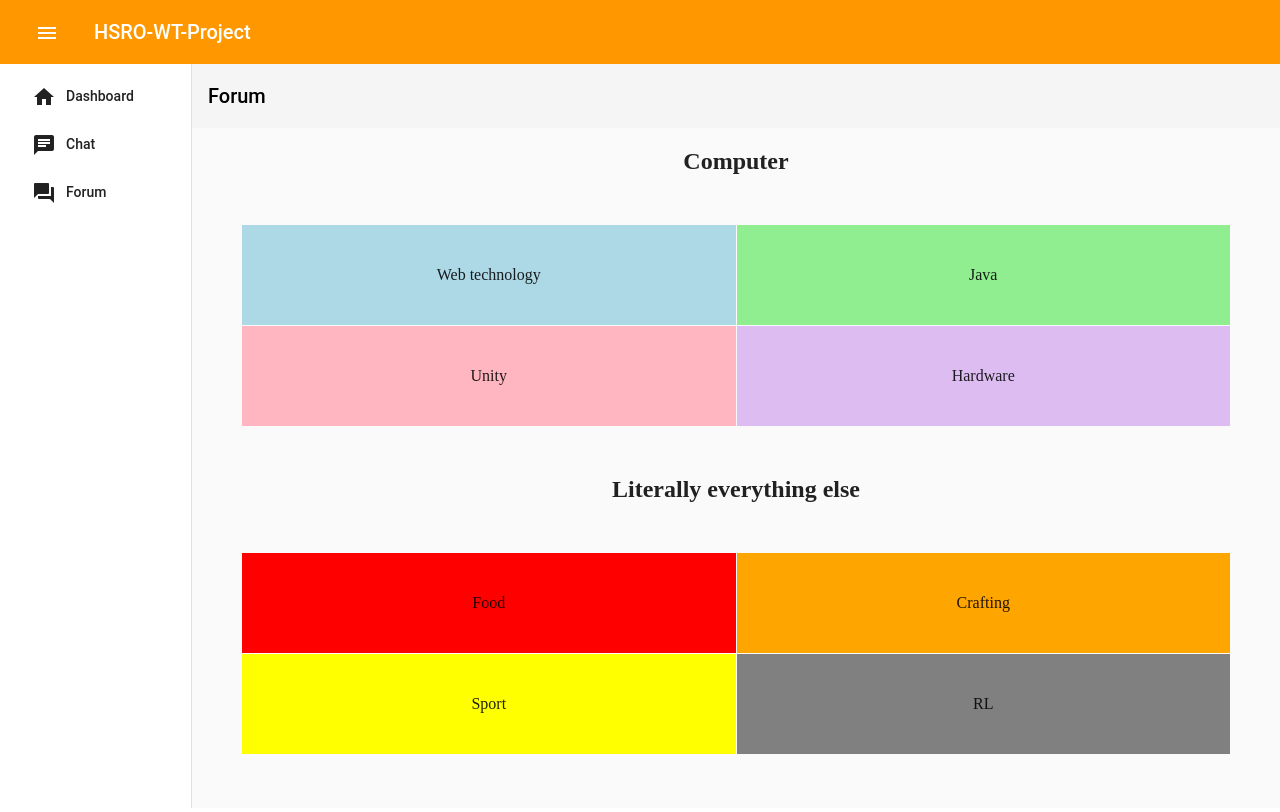
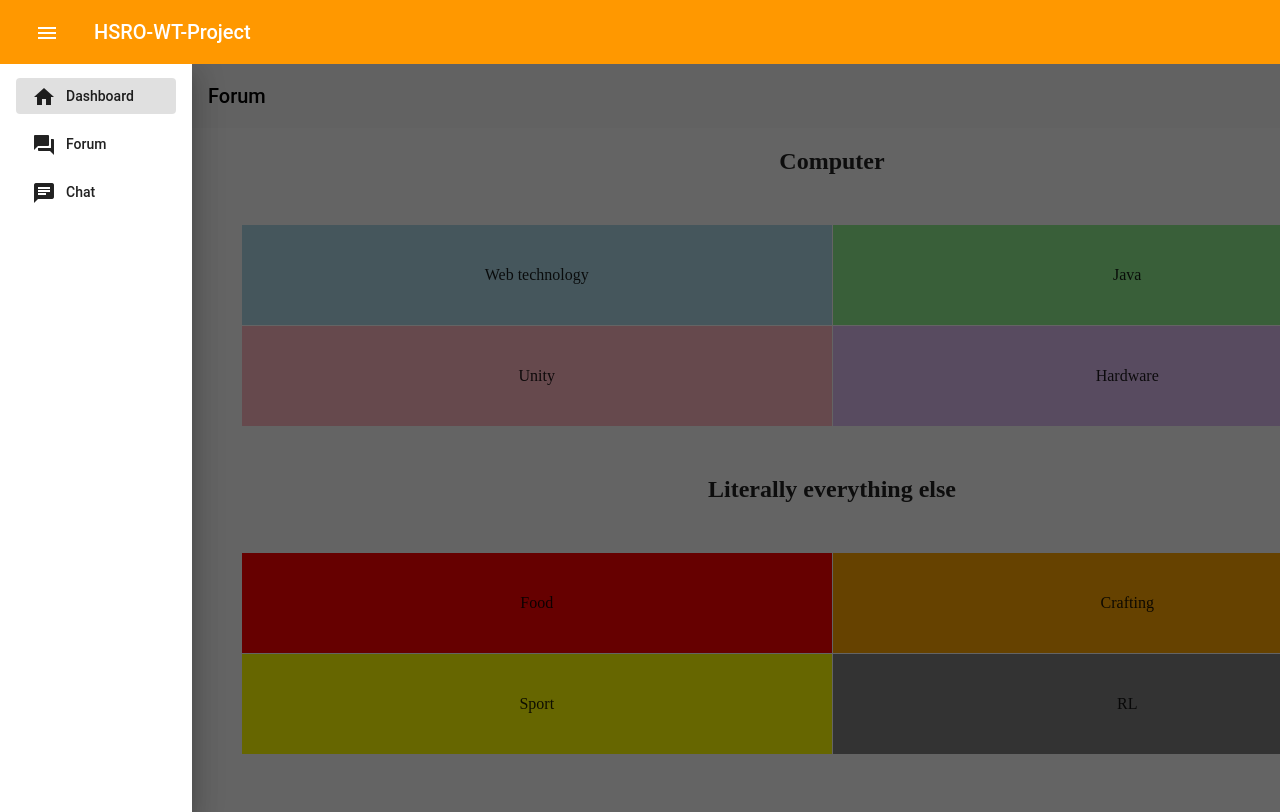
Before and after one commit to StiviiK/hsro-wt-project, an Angular app in the folder Frontend/: page /forum in a window 1280 px wide. Both pictures are taken after a click on the button "menu". Built offline with nearby package versions, Linux system fonts and the light colour scheme.

Commit message:
Changed sidenav mode File naming for Material Module and Routing Module adjusted

```diff
--- a/Frontend/src/app/app.component.html
+++ b/Frontend/src/app/app.component.html
@@ -6,7 +6,7 @@
 </mat-toolbar>
 
 <mat-sidenav-container class="sidenav">
-  <mat-sidenav #sidenav mode="side" class="sidenav container">
+  <mat-sidenav #sidenav mode="push" class="sidenav container">
     <!--
     <div class="sidenav header">
       <mat-toolbar class="header">
@@ -22,15 +22,15 @@
           </button>
         </mat-list-item>
         <mat-list-item role="listitem">
-            <button mat-button routerLink="/chat" class="sidenav-item">
-            <mat-icon style="padding-right: 10px">chat</mat-icon>Chat
-            </button>
-        </mat-list-item>
-        <mat-list-item role="listitem">
             <button mat-button routerLink="/forum" class="sidenav-item">
             <mat-icon style="padding-right: 10px">forum</mat-icon>Forum
             </button>
         </mat-list-item>
+        <mat-list-item role="listitem">
+          <button mat-button routerLink="/chat" class="sidenav-item">
+          <mat-icon style="padding-right: 10px">chat</mat-icon>Chat
+          </button>
+      </mat-list-item>
       </mat-list>
   </mat-sidenav>
 
--- a/Frontend/src/app/app.component.scss
+++ b/Frontend/src/app/app.component.scss
@@ -14,7 +14,7 @@
 }
 
 .sidenav {
-  height: 93vh;
+  height: 93.5vh;
 
   .header {
     height: 7vh;
@@ -22,7 +22,7 @@
 
   .container {
     background-color: white;
-    width: 15%;
+    width: 15vw;
   }
 }
 
--- a/Frontend/src/app/app.module.ts
+++ b/Frontend/src/app/app.module.ts
@@ -1,8 +1,8 @@
 import { BrowserModule } from '@angular/platform-browser';
 import { NgModule } from '@angular/core';
 
-import { AppMaterialModule } from './modules/app.material.module';
-import { AppRoutingModule } from './modules/app-routing.module';
+import { AppMaterialModule } from './modules/material.module';
+import { AppRoutingModule } from './modules/routing.module';
 
 import { AppComponent } from './app.component';
 import { ChatComponent } from './components/chat/chat.component';
```
Also changed, not shown: Frontend/src/app/modules/material.module.ts (renamed from Frontend/src/app/modules/app.material.module.ts), Frontend/src/app/modules/routing.module.ts (renamed from Frontend/src/app/modules/app-routing.module.ts).
